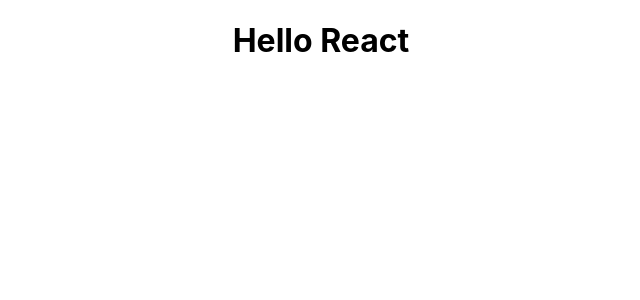
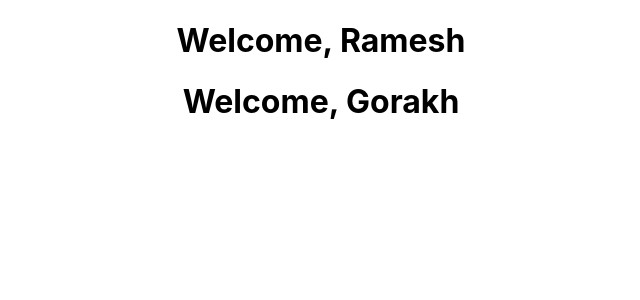
Before and after one commit to gorakh999/react-learning, a React (Create React App) app in the folder day-06-oct-2024/my-app/: page / in a window 1280 px wide. Shown: the top 300 px of the page, without its empty margins (319-959 px from the left). Built offline with nearby package versions, Linux system fonts and the light colour scheme.

Commit message:
React Functional Components

```diff
--- a/day-06-oct-2024/my-app/src/App.js
+++ b/day-06-oct-2024/my-app/src/App.js
@@ -1,10 +1,13 @@
 import logo from './logo.svg';
 import './App.css';
+import Welcome from './components/Welcome';
 
 function App() {
   return (
     <div className="App">
-      <h1>Hello React</h1>
+      <Welcome name = "Ramesh"/>
+      <Welcome name = "Gorakh"/>
+
     </div>
   );
 }
--- /dev/null
+++ b/day-06-oct-2024/my-app/src/components/Welcome.js
@@ -0,0 +1,11 @@
+// function Welcome(){
+//     return <h1> Welcome, Gorakh</h1>
+// }
+
+// export default Welcome
+
+const Welcome = (props) => {
+    return <h1> Welcome, {props.name}</h1>
+}
+
+export default Welcome
```
